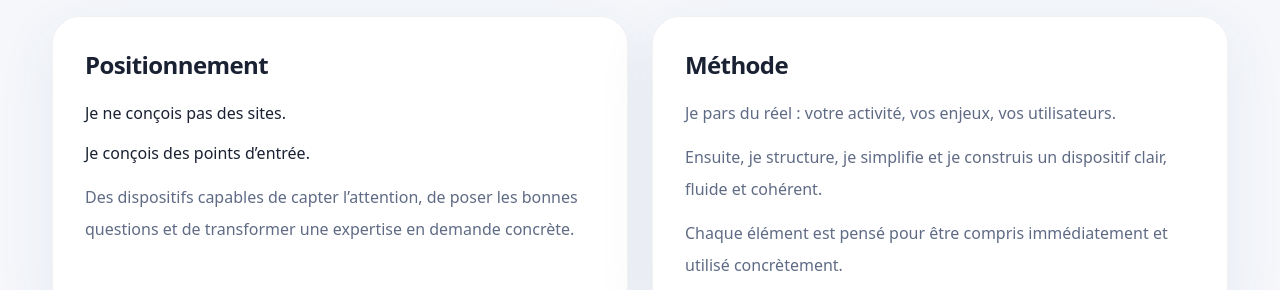
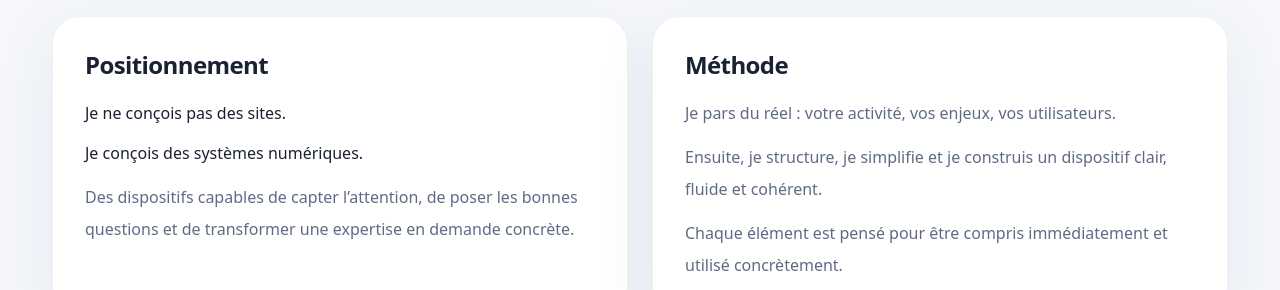
Before and after one commit to arnaudcrestey/portail-site-vitrine, a Next.js app: page /a-propos in a window 1280 px wide. Shown: the part 900-1190 px from the top of the page. Built offline with nearby package versions, Linux system fonts and the light colour scheme.

Commit message:
Update page.tsx

```diff
--- a/app/a-propos/page.tsx
+++ b/app/a-propos/page.tsx
@@ -29,7 +29,7 @@ export default function AboutPage() {
             </p>
 
             <p className="mt-2 text-base font-medium leading-7 text-ink sm:leading-8">
-              Je conçois des points d’entrée.
+              Je conçois des systèmes numériques.
             </p>
 
             <p className="mt-3 text-base leading-7 text-slate sm:leading-8">
```
